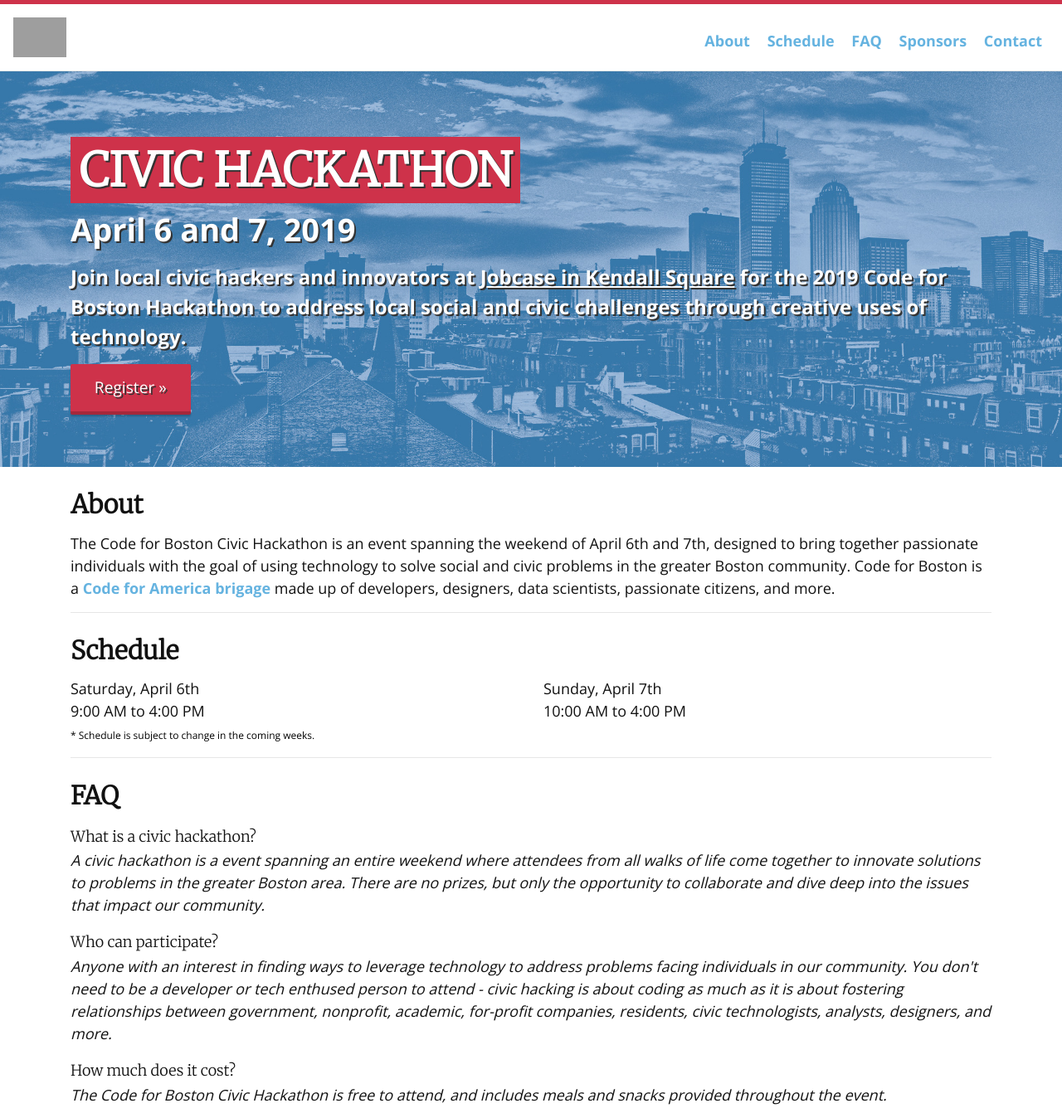
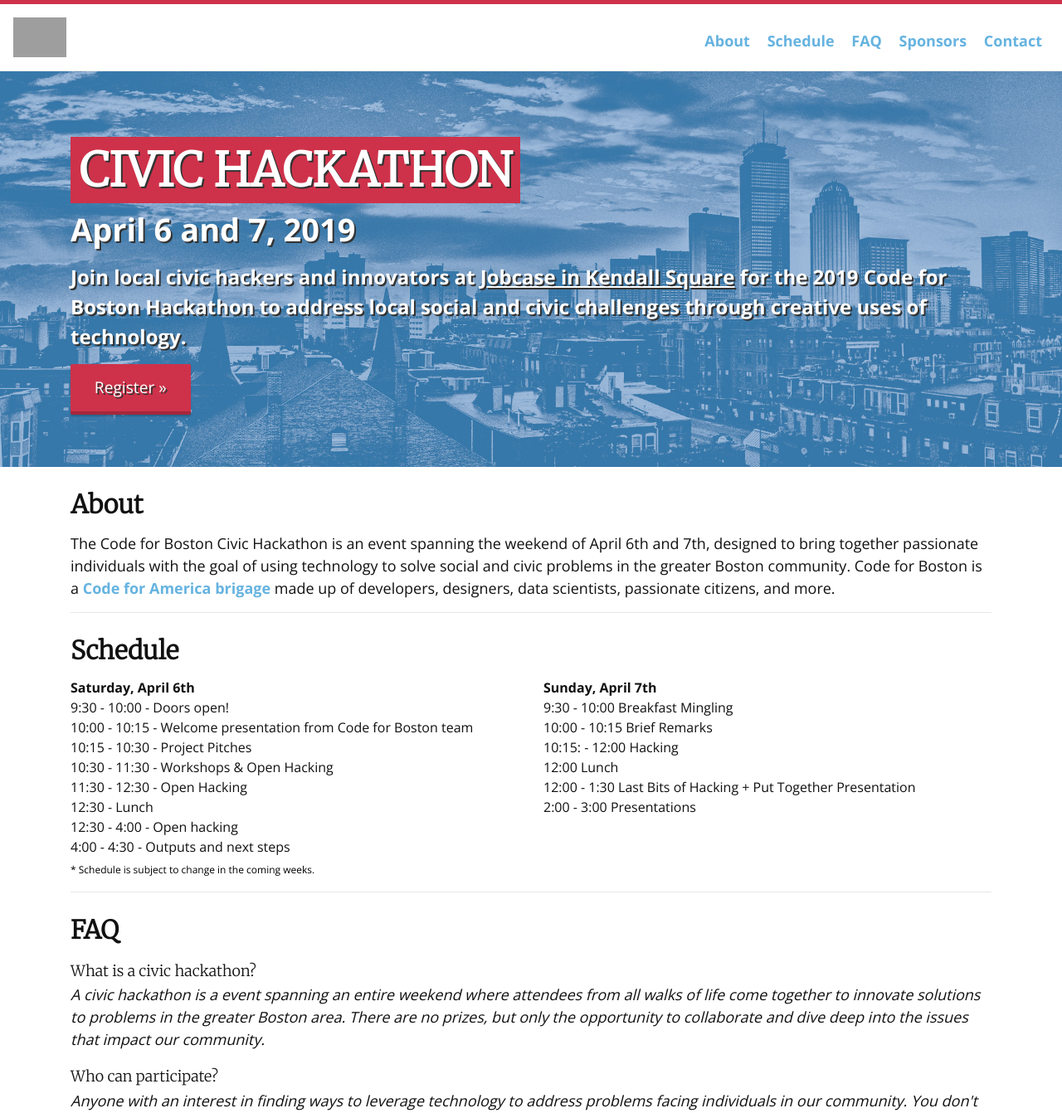
Before and after one commit to codeforboston/codeforboston.org, a Jekyll site: the page built from hackathon.html, in a window 1280 px wide. Shown: the top 1342 px of the page at 83% size. Built offline with Jekyll 4.4.1, drawn with Linux system fonts in a browser that asks for light colours; nearby versions of some CDN libraries; some of the changed text lies outside the part shown; grey boxes are pictures that could not be loaded.

Commit message:
Update copy for hackathon page

```diff
--- a/_sass/_hackathon.scss
+++ b/_sass/_hackathon.scss
@@ -17,6 +17,10 @@
 
 span {
     color: #fff;
+}
+
+b {
+    font-weight: 600;
 }
 
 .hero p {
@@ -71,6 +75,12 @@
     }
 }
 
+.schedule{
+    .day {
+        font-size: 16px;
+    }
+}
+
 .sponsor-image {
     width: 100%;
     align-content: center;
--- a/hackathon.html
+++ b/hackathon.html
@@ -48,7 +48,8 @@
                     <p style="color: #fff;">Join local civic hackers and innovators at <u><a href="">Jobcase in Kendall
                                 Square</a></u> for the 2019 Code for Boston Hackathon to address local social and civic
                         challenges through creative uses of technology.</p>
-                    <p><a href="#" class="btn btn-primary btn-large">Register »</a></p>
+                    <p><a href="https://www.eventbrite.com/e/code-for-boston-2019-hackathon-tickets-57408907588" target="_blank"
+                            class="btn btn-primary btn-large">Register »</a></p>
                 </div>
             </div>
         </div>
@@ -80,16 +81,28 @@
                     <h2>Schedule</h2>
                 </div>
             </div>
-            <div class="row">
-                <div class="col-md-6">
+            <div class="row schedule">
+                <div class="col-md-6 day">
                     <b>Saturday, April 6th</b>
                     <br>
-                    9:00 AM to 4:00 PM
+                    9:30 - 10:00 - Doors open!<br>
+                    10:00 - 10:15 - Welcome presentation from Code for Boston team<br>
+                    10:15 - 10:30 - Project Pitches<br>
+                    10:30 - 11:30 - Workshops & Open Hacking<br>
+                    11:30 - 12:30 - Open Hacking<br>
+                    12:30 - Lunch<br>
+                    12:30 - 4:00 - Open hacking<br>
+                    4:00 - 4:30 - Outputs and next steps
                 </div>
-                <div class="col-md-6">
+                <div class="col-md-6 day">
                     <b>Sunday, April 7th</b>
                     <br>
-                    10:00 AM to 4:00 PM
+                    9:30 - 10:00 Breakfast Mingling<br>
+                    10:00 - 10:15 Brief Remarks<br>
+                    10:15: - 12:00 Hacking<br>
+                    12:00 Lunch<br>
+                    12:00 - 1:30 Last Bits of Hacking + Put Together Presentation<br>
+                    2:00 - 3:00 Presentations
                 </div>
             </div>
             <p><span style="font-size: 12px; color: black;"> * Schedule is subject to change in the coming weeks.</span></p>
@@ -158,8 +171,10 @@
                     <a name="contact"></a>
 
                     <h2>Contact</h2>
+                    <p>If you are interested in making a financial contribution, donating a meal, or other forms of
+                        sponsorship, please contact our sponsorship coordinator Alex (<a href="mailto:hello@codeforboston.org">alex@codeforboston.org</a>)</p>
 
-                    <p>Please reach out to <a href="mailto:hello@codeforboston.org">hello@codeforboston.org</a> with
+                    If you have a general question not covered here, contact <a href="mailto:hello@codeforboston.org">hello@codeforboston.org</a> with
                         questions.</p>
                 </div>
             </div>
```
